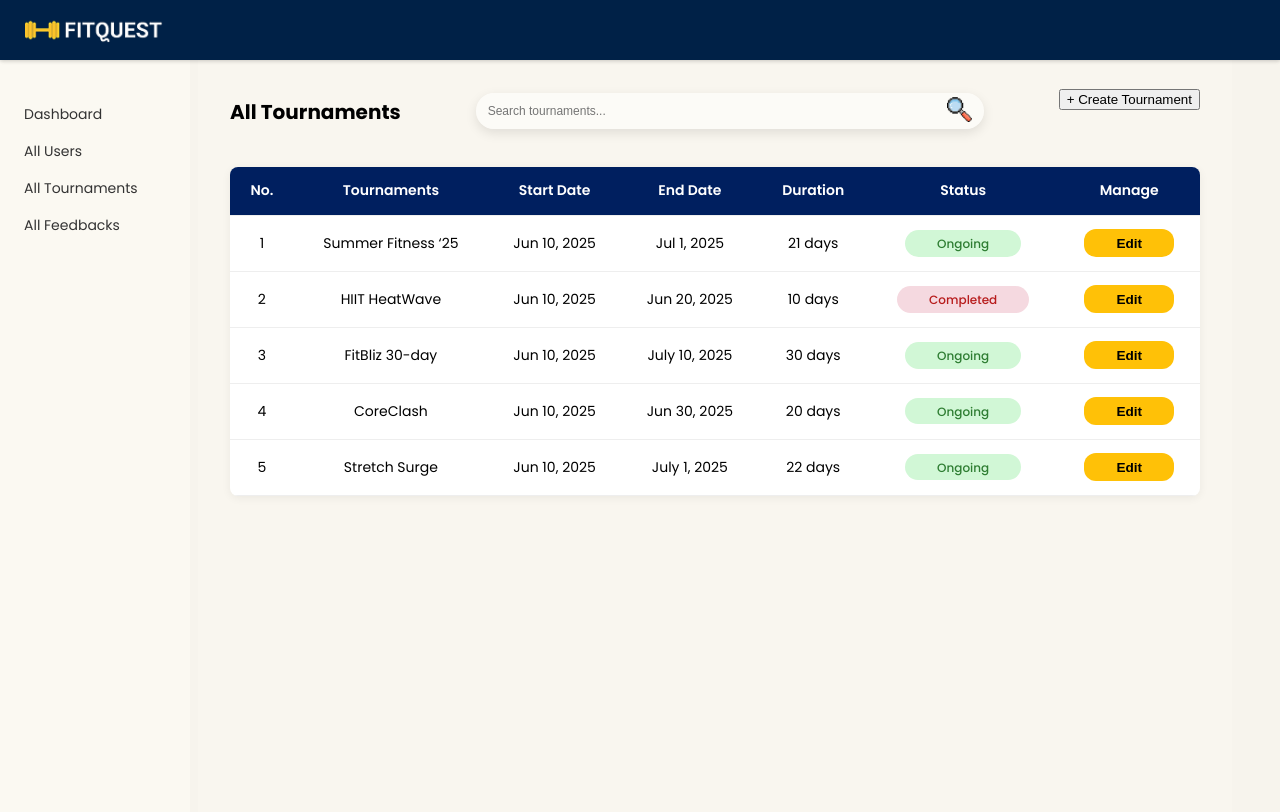
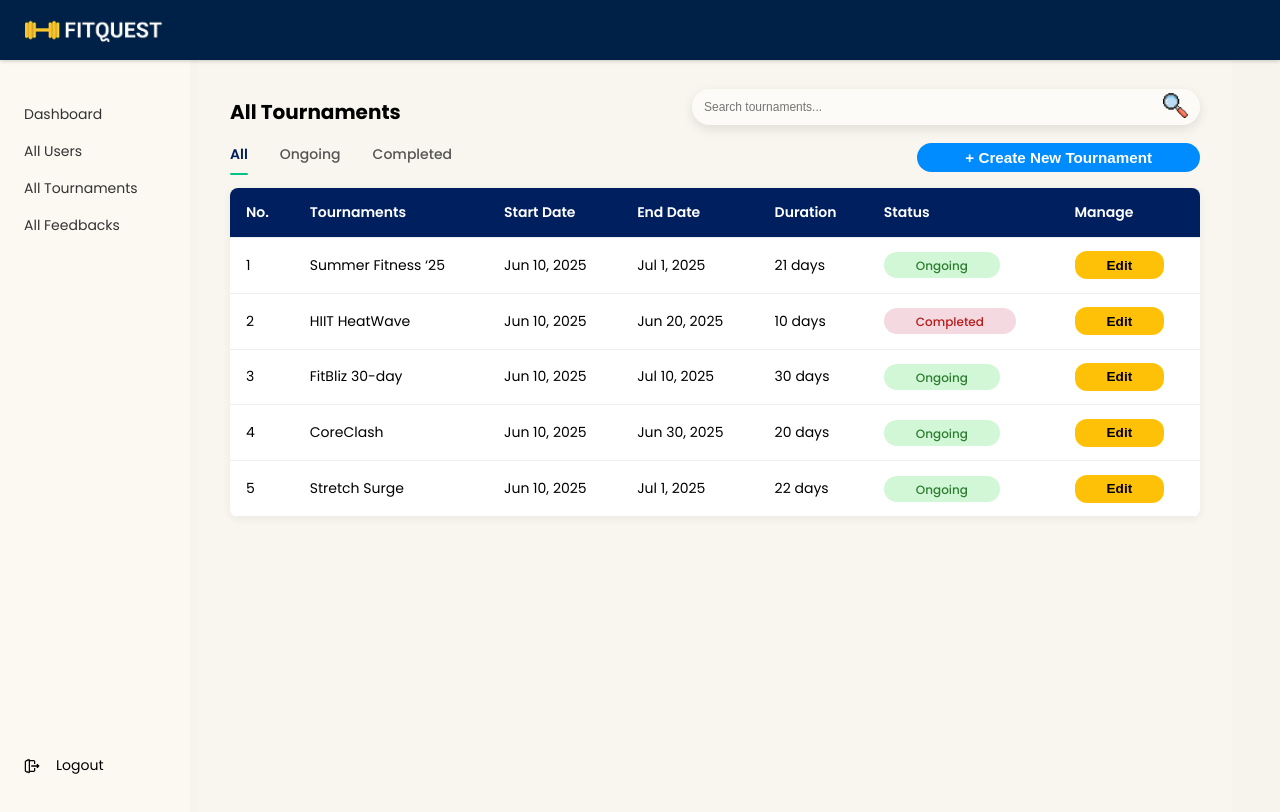
Before and after one commit to anthonyhalim150/FYP-25-S2-08, a React (Create React App) app in the folder fyp/fitquest-website/: page /All-Tournaments in a window 1280 px wide. Shown: the top 812 px of the page. Built offline with nearby package versions, Linux system fonts and the light colour scheme.

Commit message:
[W] UI logout fix

```diff
--- a/fyp/fitquest-website/src/components/SideBar.css
+++ b/fyp/fitquest-website/src/components/SideBar.css
@@ -2,7 +2,6 @@
   width: 190px;
   height: 100vh;
   background-color: #fbf9f2;
-  /* border-right: 1px solid #eee; */
   padding-top: 6rem;
   position: fixed;
   top: 0;
@@ -27,3 +26,38 @@
   background-color: #ffcb05;
   color: #001f5f;
 }
+
+.sidebar-logout {
+  position: absolute;
+  bottom: 2rem;
+  left: 0rem;
+  margin-top: auto;
+  padding-top: 2rem;
+
+}
+
+.sidebar-logout button {
+  background: none;
+  border: none;
+  color: black;
+  font-size: 14px;
+  font-family: 'Poppins', sans-serif;
+  text-align: left;
+  padding: 0.5rem 1.5rem;
+  width: 190px;
+  cursor: pointer;
+  display: flex;
+  align-items: center;
+  transition: background-color 0.2s ease;
+  margin-bottom: 5rem;
+  gap: 1rem;
+}
+
+.sidebar-logout button:hover {
+  background-color: #ffcb05;
+}
+
+.logout-icon {
+  width: 16px;
+  height: 16px;
+}
--- a/fyp/fitquest-website/src/components/SideBar.jsx
+++ b/fyp/fitquest-website/src/components/SideBar.jsx
@@ -1,10 +1,16 @@
 import React, { useState } from 'react';
 import { Link, useNavigate } from 'react-router-dom';
 import './SideBar.css';
+import '../pages/ViewAllUsers.css';
 
 const SideBar = () => {
   const [open, setOpen] = useState(true); // Sidebar always visible
+  const [showLogoutConfirm, setShowLogoutConfirm] = useState(false);
   const navigate = useNavigate();
+
+  const handleLogoutClick = () => {
+    setShowLogoutConfirm(true);
+  };
 
   const handleLogout = () => {
     localStorage.clear();
@@ -12,14 +18,40 @@ const SideBar = () => {
   };
 
   return (
+    <>
       <div className='sidebar-container'>
         <nav className="sidebar-nav">
           <Link to="/dashboard">Dashboard</Link>
           <Link to="/All-Users">All Users</Link>
           <Link to="/All-Tournaments">All Tournaments</Link>
           <Link to="/All-Feedbacks">All Feedbacks</Link>
+
+          <div className="sidebar-logout">
+            <button className="sidebar-nav-link" onClick={handleLogoutClick}>
+              <img src="/icon-logout.png" alt="Logout Icon" className="logout-icon" />
+              Logout
+            </button>
+          </div>
+
         </nav>
       </div>
+
+      {showLogoutConfirm && (
+        <div className="modal-overlay" onClick={() => setShowLogoutConfirm(false)}>
+          <div className="logout-confirm-modal" onClick={(e) => e.stopPropagation()}>
+            <p>Are you sure you want to logout?</p>
+            <div className="button-row">
+              <button className="cancel-btn" onClick={() => setShowLogoutConfirm(false)}>
+                Cancel
+              </button>
+              <button className="logout-confirm-btn" onClick={handleLogout}>
+                Logout
+              </button>
+            </div>
+          </div>
+        </div>
+      )}
+    </>
   );
 };
 
--- a/fyp/fitquest-website/src/pages/ViewAllTournaments.jsx
+++ b/fyp/fitquest-website/src/pages/ViewAllTournaments.jsx
@@ -4,70 +4,24 @@ import ViewATournament from '../components/ViewATournament';
 import PageLayout from '../components/PageLayout';
 
 const dummyTournaments = [
-  {
-    id: 't001',
-    number: 1,
-    title: 'Summer Fitness ‘25',
-    description: 'A 21-day all-round fitness event designed to help users stay active through summer heat — challenges include HIIT, mobility, and hydration tracking.',
-    startDate: 'Jun 10, 2025',
-    endDate: 'Jul 1, 2025',
-    duration: '21 days',
-    prize: 'Summer Edition FitQuest Shirt',
-    status: 'ongoing',
-  },
-  {
-    id: 't002',
-    number: 2,
-    title: 'HIIT HeatWave',
-    description: 'A high-intensity 10-day burst to push stamina and speed. Perfect for users wanting a quick, sweaty transformation.',
-    startDate: 'Jun 10, 2025',
-    endDate: 'Jun 20, 2025',
-    duration: '10 days',
-    prize: 'FitQuest Gym Bag',
-    status: 'completed',
-  },
-  {
-    id: 't003',
-    number: 3,
-    title: 'FitBliz 30-day',
-    description: 'A consistent, full-month challenge focused on balance: strength, cardio, flexibility — great for long-term goal setters.',
-    startDate: 'Jun 10, 2025',
-    endDate: 'July 10, 2025',
-    duration: '30 days',
-    prize: 'Badge Unlock',
-    status: 'ongoing',
-  },
-  {
-    id: 't004',
-    number: 4,
-    title: 'CoreClash',
-    description: 'A consistent, full-month challenge focused on balance: strength, cardio, flexibility — great for long-term goal setters.',
-    startDate: 'Jun 10, 2025',
-    endDate: 'Jun 30, 2025',
-    duration: '20 days',
-    prize: 'Resistance Band',
-    status: 'ongoing',
-  },
-  {
-    id: 't005',
-    number: 5,
-    title: 'Stretch Surge',
-    description: 'A 21-day all-round fitness event designed to help users stay active through summer heat — challenges include HIIT, mobility, and hydration tracking.',
-    startDate: 'Jun 10, 2025',
-    endDate: 'July 1, 2025',
-    duration: '22 days',
-    prize: 'Yoga Mat',
-    status: 'ongoing',
-  },
+  { id: 't001', number: 1, title: 'Summer Fitness ‘25', startDate: 'Jun 10, 2025', endDate: 'Jul 1, 2025', duration: '21 days', prize: 'Shirt', status: 'ongoing' },
+  { id: 't002', number: 2, title: 'HIIT HeatWave', startDate: 'Jun 10, 2025', endDate: 'Jun 20, 2025', duration: '10 days', prize: 'Gym Bag', status: 'completed' },
+  { id: 't003', number: 3, title: 'FitBliz 30-day', startDate: 'Jun 10, 2025', endDate: 'Jul 10, 2025', duration: '30 days', prize: 'Badge', status: 'ongoing' },
+  { id: 't004', number: 4, title: 'CoreClash', startDate: 'Jun 10, 2025', endDate: 'Jun 30, 2025', duration: '20 days', prize: 'Band', status: 'ongoing' },
+  { id: 't005', number: 5, title: 'Stretch Surge', startDate: 'Jun 10, 2025', endDate: 'Jul 1, 2025', duration: '22 days', prize: 'Yoga Mat', status: 'ongoing' },
 ];
 
 const ViewAllTournaments = () => {
   const [selectedTournament, setSelectedTournament] = useState(null);
   const [searchTerm, setSearchTerm] = useState('');
+  const [selectedTab, setSelectedTab] = useState('All');
 
-  const filteredTournaments = dummyTournaments.filter(t =>
-    t.title.toLowerCase().includes(searchTerm.toLowerCase())
-  );
+  const filteredTournaments = dummyTournaments.filter((t) => {
+    const matchesSearch = t.title.toLowerCase().includes(searchTerm.toLowerCase());
+    const matchesTab =
+      selectedTab === 'All' || t.status.toLowerCase() === selectedTab.toLowerCase();
+    return matchesSearch && matchesTab;
+  });
 
   return (
     <PageLayout>
@@ -75,6 +29,7 @@ const ViewAllTournaments = () => {
         <div className="user-content">
          <div className="user-header-row">
   <h2>All Tournaments</h2>
+  <div className="header-row">
     <div className="search-bar-container">
       <input
         className="search-bar"
@@ -87,16 +42,33 @@ const ViewAllTournaments = () => {
         <img src="/icon-search.png" alt="Search" />
       </button>
     </div>
-        <div className="header-row">
-          <button
-            className="upload-btn"
-            onClick={() => window.location.href = '/create-tournament'}>
-            + Create Tournament
-          </button>
+
   </div>
 </div>
 
-      <table className="users-table">
+<div className="tab-and-create-row">
+  <div className="user-tabs-container">
+    {['All', 'Ongoing', 'Completed'].map((tab) => (
+      <div
+        key={tab}
+        className={`user-tab ${selectedTab === tab ? 'active' : ''}`}
+        onClick={() => setSelectedTab(tab)}
+      >
+        {tab}
+      </div>
+    ))}
+  </div>
+  <button
+    className="create-btn"
+    onClick={() => window.location.href = '/create-tournament'}
+  >
+    + Create New Tournament
+  </button>
+</div>
+
+
+
+          <table className="tournament-table">
             <thead>
               <tr>
                 <th>No.</th>
@@ -139,11 +111,9 @@ const ViewAllTournaments = () => {
               </div>
             </div>
           )}
-
         </div>
       </div>
     </PageLayout>
-
   );
 };
 
--- a/fyp/fitquest-website/src/pages/ViewAllUsers.css
+++ b/fyp/fitquest-website/src/pages/ViewAllUsers.css
@@ -15,7 +15,7 @@
     display: flex;
     justify-content: space-between;
     align-items: center;
-    margin-bottom: 1.5rem;
+    /* margin-bottom: 1.5rem; */
     flex-wrap: wrap;
     gap: 1rem;
 }
@@ -37,14 +37,24 @@
     display: flex;
     justify-content: space-between;
     align-items: center;
-    margin-bottom: 1.5rem;
+    /* margin-bottom: 1.5rem; */
     flex-wrap: wrap;
     gap: 1rem;
 }
 
+.tab-and-create-row {
+  display: flex;
+  justify-content: space-between;
+  align-items: center;
+  margin-bottom: 1rem;
+  flex-wrap: wrap;
+}
+
 .user-tabs-container {
     display: flex;
+    justify-content: space-between;
     gap: 2rem;
+    /* margin-top: 1rem; */
 }
 
 .user-tab {
@@ -79,6 +89,7 @@
     /* overflow: hidden; */
     box-shadow: 0 2px 10px rgba(0, 0, 0, 0.06);
     border-collapse: collapse;
+    margin-top:1.5rem;
 }
 
 .users-table th, .users-table td {
@@ -138,7 +149,8 @@
 .unsuspend-btn,
 .suspend-btn,
 .cancel-btn,
-.confirm-btn {
+.confirm-btn,
+.create-btn {
   padding: 0.4rem 3rem;
   border-radius: 25px;
   border: none;
@@ -170,6 +182,12 @@
 
 .confirm-btn{
     background-color: #17c703 !important;
+    color: #ffffff !important;
+}
+
+
+.create-btn{
+    background-color: #008CFF !important;
     color: #ffffff !important;
 }
 
--- a/fyp/fitquest-website/src/styles/Styles.css
+++ b/fyp/fitquest-website/src/styles/Styles.css
@@ -93,6 +93,7 @@ header nav a {
   max-width: 700px;
   width:500px;
   box-shadow: 0 4px 12px rgba(0, 0, 0, 0.1);
+  margin-bottom: 0.5rem;
 }
 
 .search-bar {
@@ -357,14 +358,16 @@ header nav a {
   bottom: 0;
   left: 50%;
   transform: translateX(-50%);
+  width: 100vw;         /* force the image to be wider than viewport */
+  max-width: none;      /* disables limiting width */
   height: auto;
-  width: auto;
-  max-height: 100%;
-  max-width: 100%;
+  max-height: none;
   object-fit: contain;
-  pointer-events: none; /* lets you click through the image if needed */
-  z-index: 0; /* stays behind the UI panels */
+  pointer-events: none;
+  z-index: 0;
+  opacity: 1;
 }
+
 
 .fitquest-left-panel {
   flex: 1;
@@ -746,30 +749,6 @@ header nav a {
 }
 
 
-/*
-.page-title-with-search {
-  display: flex;
-  justify-content: space-between;
-  align-items: center;
-  width: 90%;
-  margin: 2rem auto;
-  gap: 1rem;
-}
-
-.page-title-with-search h2 {
-  margin: 0;
-  font-size: 1.5rem;
-} */
-
-
-/* Title and search bar aligned */
-/* .page-title-with-search {
-  display: flex;
-  justify-content: space-between;
-  align-items: center;
-  margin-bottom: 2rem;
-} */
-
 .user-left-panel {
   flex: 1;
   background-color: #ffe135;
@@ -946,31 +925,6 @@ header nav a {
   background-color: #fceabb;
 }
 
-.sidebar-logout {
-  margin-top: auto;
-  padding-top: 2rem;
-}
-
-.sidebar-logout button {
-  background: none;
-  border: none;
-  color: black;
-  font-size: 1.2rem;
-  font-weight: bold;
-  text-align: left;
-  padding: 0.5rem 0.8rem;
-  border-radius: 4px;
-  width: 100%;
-  cursor: pointer;
-  display: flex;
-  align-items: center;
-  transition: background-color 0.2s ease;
-  margin-bottom: 5rem;
-}
-
-.sidebar-logout button:hover {
-  background-color: #fceabb;
-}
 
 
 /* Updated ViewAUser Modal (Two-Panel Split) */
```
Also changed, not shown: fyp/fitquest-website/src/components/TopBar.jsx (+0 -12 lines), fyp/fitquest-website/public/icon-logout.png (added). Lines whose indentation alone changed are shown as unchanged.
